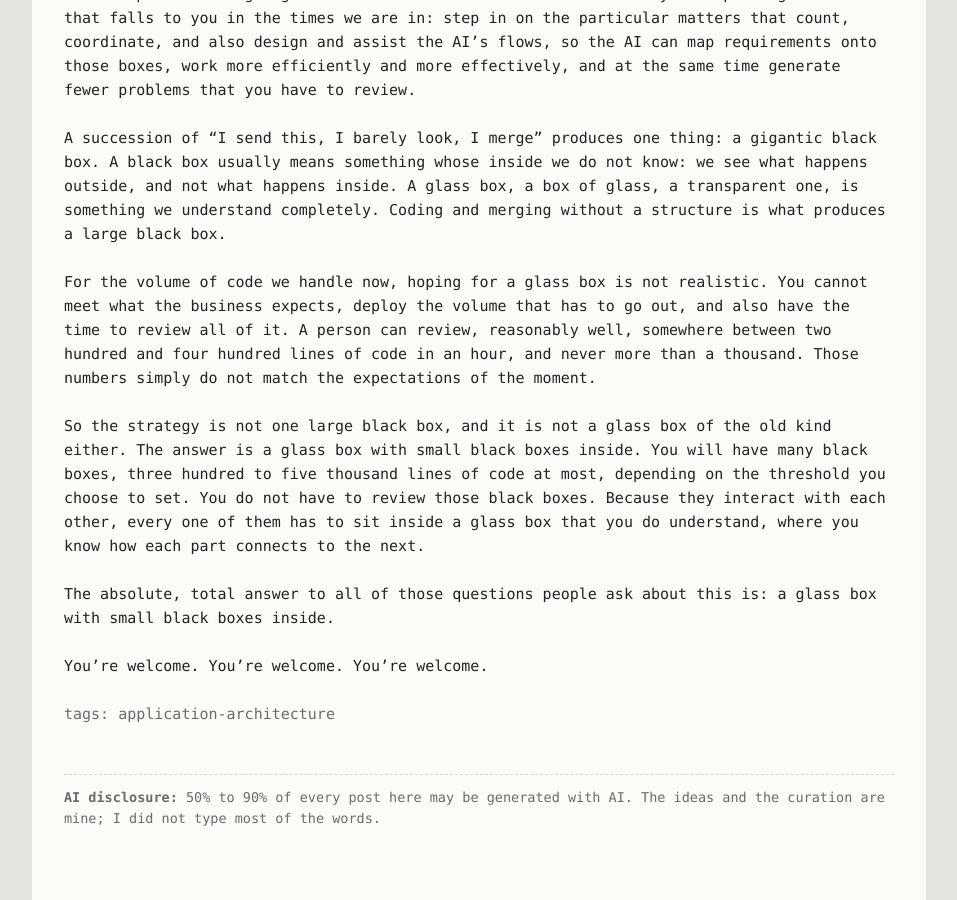
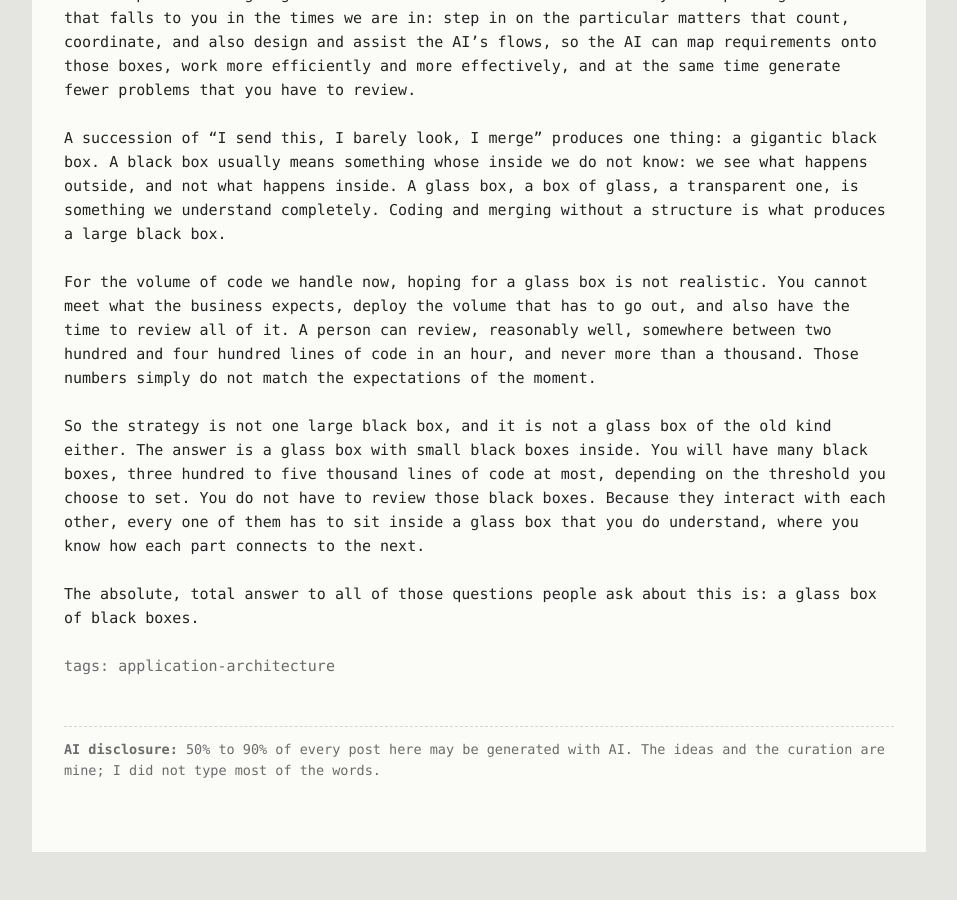
Before and after one commit to the-guish/the-dog-ate-my-typewriter, a Jekyll site: the page built from _posts/2026-11-01-my-dear-box.md, in a window 1280 px wide and 900 px high, scrolled down 3186 px. Shown: the whole window, without its empty margins (161-1118 px from the left). Built offline with Jekyll 4.4.1, drawn with Linux system fonts in a browser that asks for light colours; our own code applies the rules of GitHub Pages for plain Markdown files; after the commit the page ends 4038 px from its top, so only the background shows below that.

Commit message:
edits
Signed-off-by: Luis Castro <dev@guish.in>

```diff
--- a/_posts/2026-11-01-my-dear-box.md
+++ b/_posts/2026-11-01-my-dear-box.md
@@ -70,6 +70,4 @@ For the volume of code we handle now, hoping for a glass box is not realistic. Y
 
 So the strategy is not one large black box, and it is not a glass box of the old kind either. The answer is a glass box with small black boxes inside. You will have many black boxes, three hundred to five thousand lines of code at most, depending on the threshold you choose to set. You do not have to review those black boxes. Because they interact with each other, every one of them has to sit inside a glass box that you do understand, where you know how each part connects to the next.
 
-The absolute, total answer to all of those questions people ask about this is: a glass box with small black boxes inside.
-
-You're welcome. You're welcome. You're welcome.
+The absolute, total answer to all of those questions people ask about this is: a glass box of black boxes.
```
